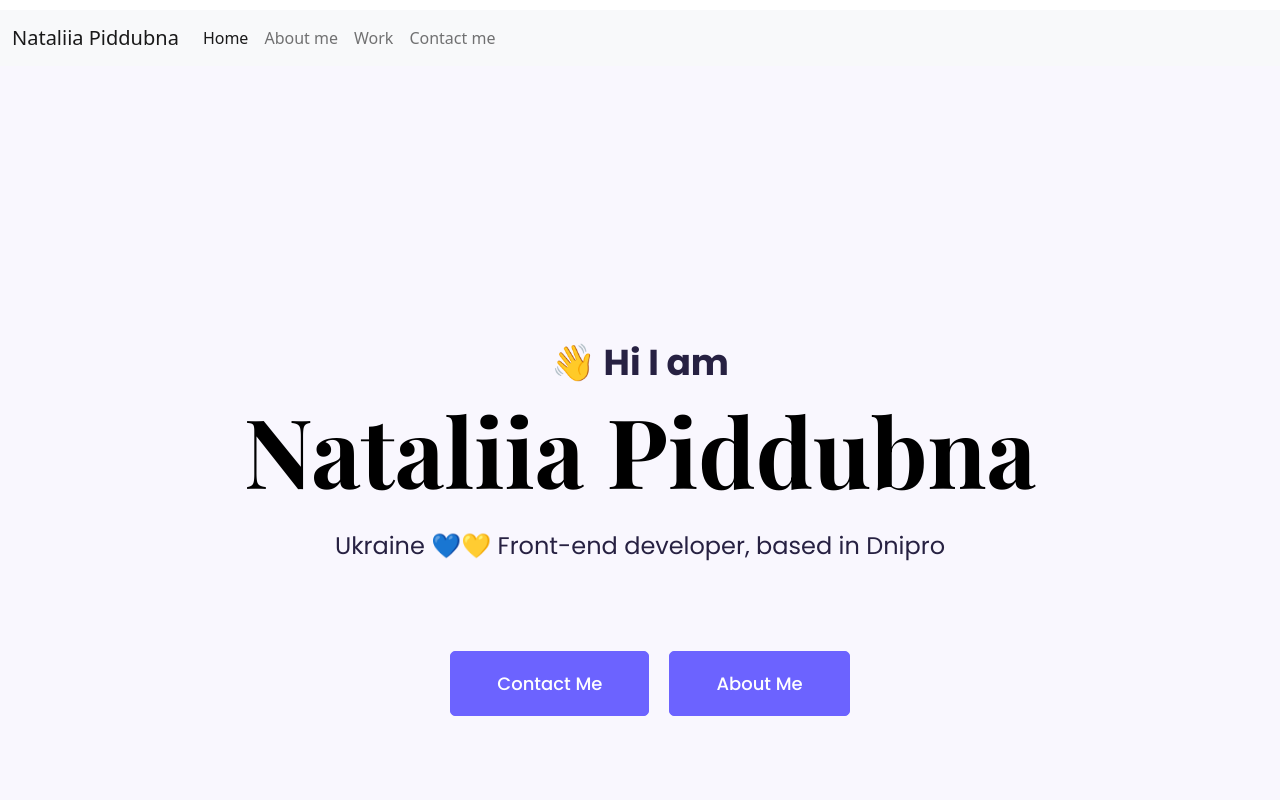
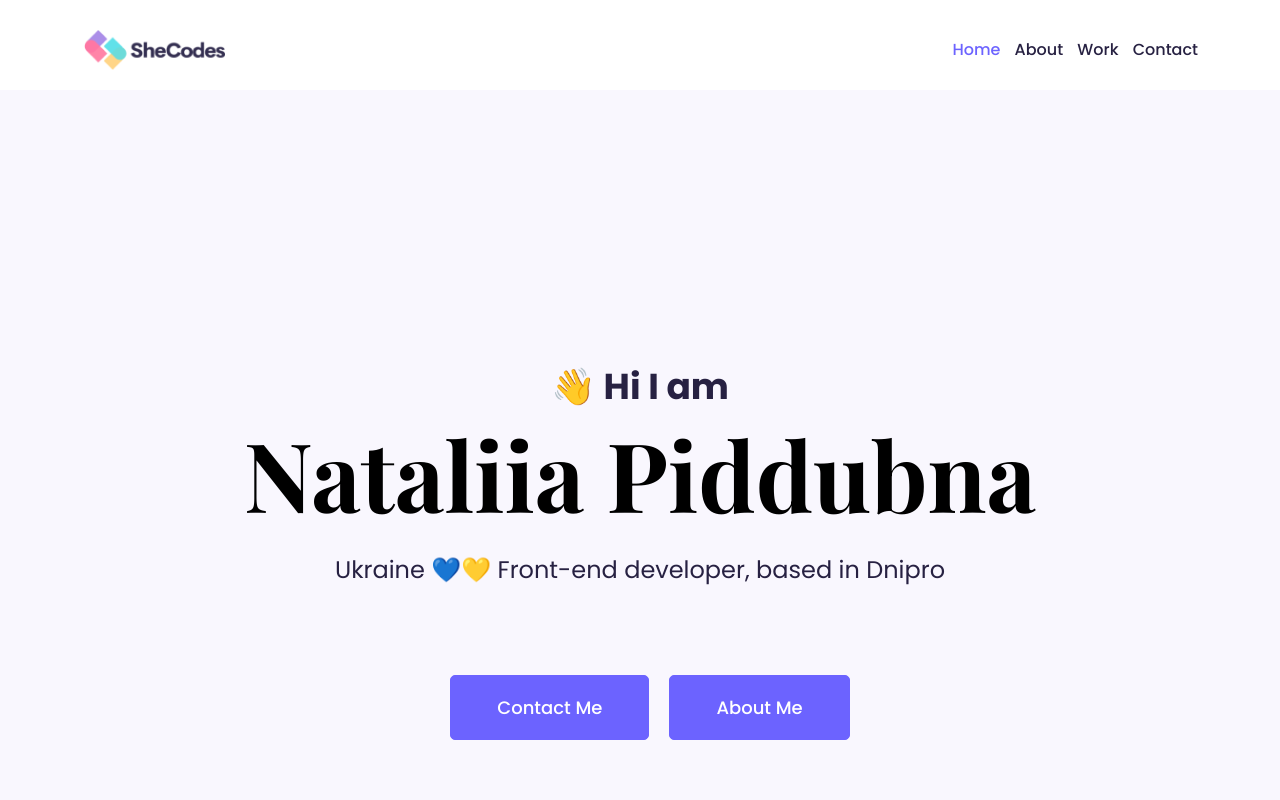
Before and after one commit to NataSpace/Front-end-developer, a website: page index.html in a window 1280 px wide. Shown: the top 800 px of the page. Drawn offline with nearby package versions, Linux system fonts and the light colour scheme.

Commit message:
added navbar

```diff
--- a/css/style.css
+++ b/css/style.css
@@ -210,6 +210,38 @@ h1 {
 	height: 400px;
 }
 
+.logo {
+	max-height: 40px;
+}
+
+nav {
+	padding: 20px 0;
+}
+nav ul {
+	margin: 0;
+	padding: 0;
+}
+
+nav li {
+	display: inline;
+	list-style: none;
+	line-height: 40px;
+	margin-left: 10px;
+	font-family: var(--font-secondary);
+	font-size: 16px;
+	font-weight: 500;
+}
+
+nav a {
+	text-decoration: none;
+	color: #272142;
+	transition: all 100ms ease-in-out;
+}
+
+nav a:hover, nav li.active a {
+	color: var(--primary-color);
+}
+
 @media (max-width: 576px) {
 	h1 {
 		font-size: 60px;
@@ -231,4 +263,7 @@ h1 {
 	.friebds-container {
 		position: static;
 	}
+	nav a {
+		font-size: 12px;
+	}
 }
--- a/index.html
+++ b/index.html
@@ -20,30 +20,20 @@
 		<link rel="stylesheet" href="css/style.css" />
 	</head>
 	<body>
-		<nav class="navbar navbar-expand-lg navbar-light bg-light">
-			<div class="container-fluid">
-				<a class="navbar-brand" href="index.html">Nataliia Piddubna</a>
-				<button
-					class="navbar-toggler"
-					type="button"
-					data-bs-toggle="collapse"
-					data-bs-target="#navbarNavAltMarkup"
-					aria-controls="navbarNavAltMarkup"
-					aria-expanded="false"
-					aria-label="Toggle navigation"
-				>
-					<span class="navbar-toggler-icon"></span>
-				</button>
-				<div class="collapse navbar-collapse" id="navbarNavAltMarkup">
-					<div class="navbar-nav">
-						<a class="nav-link active" aria-current="page" href="index.html">Home</a>
-						<a class="nav-link" href="about.html">About me</a>
-						<a class="nav-link" href="work.html">Work</a>
-						<a class="nav-link" href="contact.html#contact">Contact me</a>
-					</div>
-				</div>
-			</div>
-		</nav>
+		<div class="container">
+			<nav class="d-flex justify-content-between">
+				<a href="/">
+					<img src="images/logo.png" class="logo d-none d-md-block" alt="" />
+					<img src="images/logo-small.png" class="logo d-block d-md-none" alt="" />
+				</a>
+				<ul>
+					<li class="active"><a href="/">Home</a></li>
+					<li><a href="/about.html">About</a></li>
+					<li><a href="/work.html">Work</a></li>
+					<li><a href="/contact.html">Contact</a></li>
+				</ul>
+			</nav>
+		</div>
 		<div class="hero">
 			<h4>👋 Hi I am</h4>
 			<h1>Nataliia Piddubna</h1>
```
Also changed, not shown: about.html (+14 -24 lines), contact.html (+14 -24 lines), work.html (+14 -24 lines), images/logo-small.png (added), images/logo.png (added).
